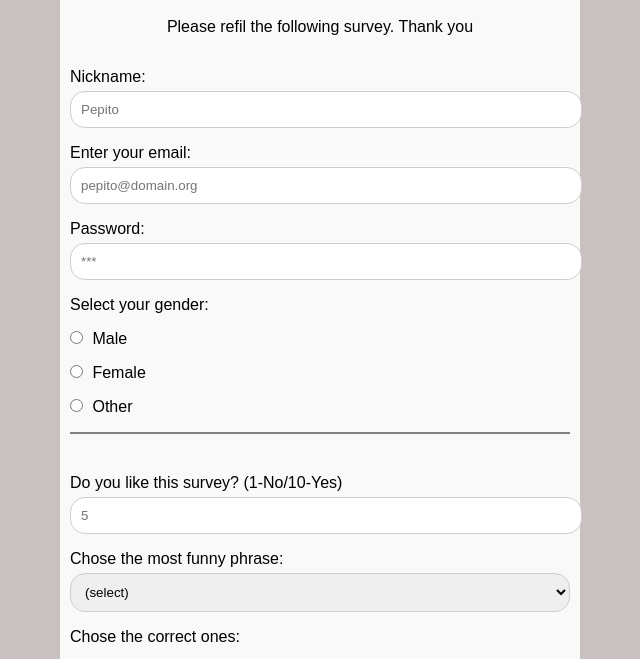
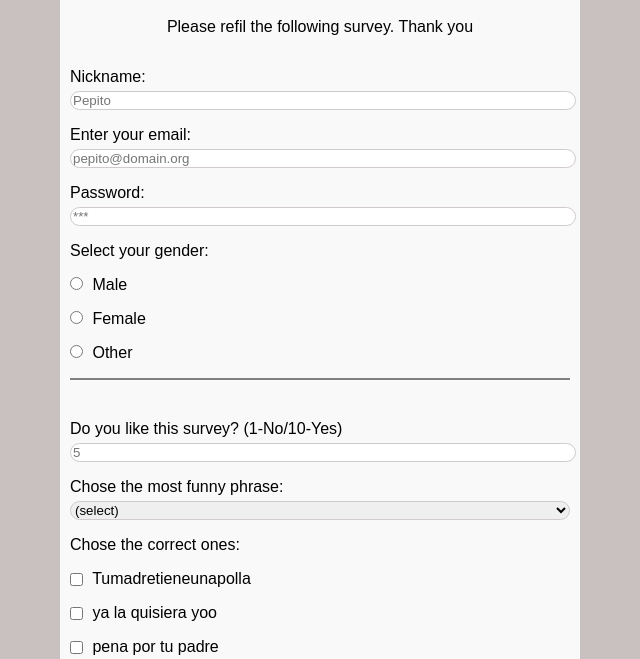
Before and after one commit to krutzzio/SurveyForm, a plain HTML site: page index.html in a window 1280 px wide. Shown: the part 97-756 px from the top of the page, without its empty margins (320-960 px from the left). Drawn offline with Linux system fonts and the light colour scheme.

Commit message:
Update styles.css

```diff
--- a/styles.css
+++ b/styles.css
@@ -46,7 +46,7 @@ input, textarea, select{
   margin-top: 5px;
   width: 100%;
   height: 7%;
-  padding: 2% 0 2% 2%;
+  padding: 2% -1% 2% 2%;
   border-radius: 15px;
   border: 1px solid rgb(210, 203, 203);
   vertical-align: middle;
```
